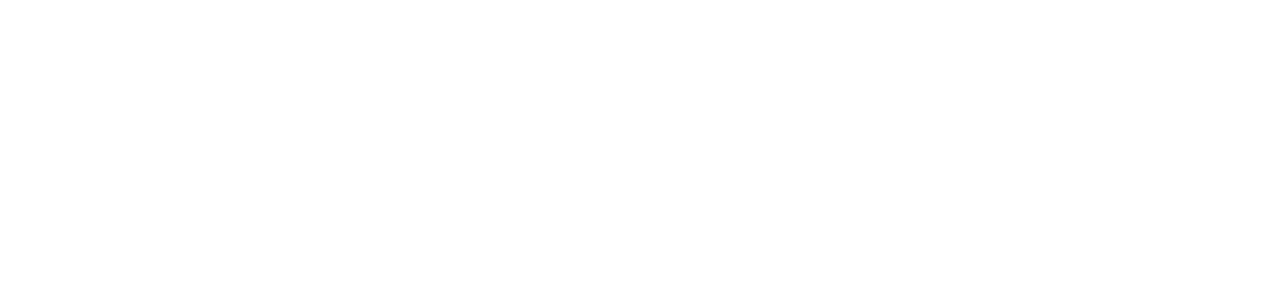
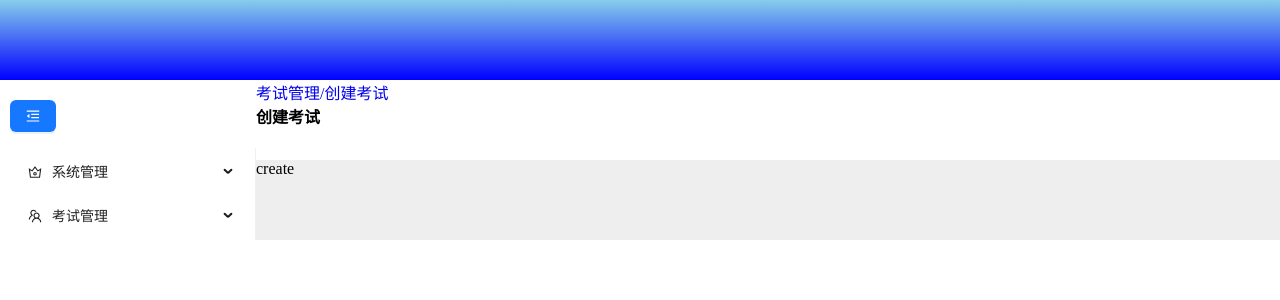
Before and after one commit to cristy88/edusystem, a React (Vite) app: page /examination/create in a window 1280 px wide. Before the commit this address had no page. Shown: the top 300 px of the page. Built offline with nearby package versions, Linux system fonts and the light colour scheme.

Commit message:
考试管理路由配置

```diff
--- a/src/api/index.js
+++ b/src/api/index.js
@@ -105,3 +105,41 @@
 export const getLeftMeauApi = () => {
   return axios.get('/user/menulist')
 }
+
+// 创建考试
+export const examinationApi = ({studentname, classify, examId, group, examiner, startTime, endTime}) => {
+  return axios.post('/examination/create', {
+    studentname,
+    classify,
+    examId,
+    group,
+    examiner,
+    startTime,
+    endTime
+  })
+}
+
+// 查询考试列表
+export const getExaninationListApi = () => {
+  return axios.get('/examination/list?page=1&pagesize=2', {
+    header: 'authorization: eyJhbGciOiJIUzI1NiIsInR5cCI6IkpXVCJ9.eyJpZCI6IjY0Mzc3NGE3M2JmYzFkZGE1ZDhiZGZjMiIsImlhdCI6MTY4MTM1Nzc4OH0.UNcnEu_Y8F-1XCBUOA-j5VkynKe5uh6Vmum_51EbsxU'
+  })
+}
+
+// 编辑考试
+export const examinationUpdateApi = ({id, name}) => {
+  return axios.post('/examination/update', {
+    id,
+    name
+  })
+}
+
+// 删除考试
+export const examinationRemoveApi = ({id}) => {
+  return axios.post('/examination/remove', {id})
+}
+
+// 查询考试详情
+export const getExaminationDetailApi = (id) => {
+  return axios.get(`/examination/detail?id=${id}`)
+}
--- a/src/components/homeLeft.jsx
+++ b/src/components/homeLeft.jsx
@@ -28,7 +28,7 @@
   {
     "key": "64420914551cb461cc30100e",
     "label": "考试管理",
-    "path": "/exam",
+    "path": "/examination",
     "disabled": false,
     "__v": 0,
     "icon": <TeamOutlined />,
@@ -37,7 +37,7 @@
         "key": "6444f64612792c3fb9a2cbff",
         "label": "创建考试",
         "pid": "64420914551cb461cc30100e",
-        "path": "/exam/create",
+        "path": "/examination/create",
         "disabled": false,
         "__v": 0,
       },
@@ -45,7 +45,15 @@
         "key": "6444fa7181938efd2855dfeb",
         "label": "考试列表",
         "pid": "64420914551cb461cc30100e",
-        "path": "/exam/create",
+        "path": "/examination/list",
+        "disabled": false,
+        "__v": 0,
+      },
+      {
+        "key": "3e56drygkvhif",
+        "label": "查询考试详情",
+        "pid": "64420914551cb461cc30100e",
+        "path": "/examination/detail",
         "disabled": false,
         "__v": 0,
       }
--- a/src/pages/home/Home.jsx
+++ b/src/pages/home/Home.jsx
@@ -1,6 +1,7 @@
-import React from 'react'
+import React, {useEffect} from 'react'
 import style from './Home.module.scss'
 import HomeLeft from '../../components/homeLeft'
+import { Outlet } from 'react-router-dom'
 
 const Home = () => {
   return (
@@ -11,7 +12,7 @@
           <HomeLeft />
         </div>
         <div className={style.rightCon}>
-
+          <Outlet />
         </div>
       </div>
     </div>
--- /dev/null
+++ b/src/pages/home/examination/Examination.jsx
@@ -0,0 +1,37 @@
+import React, { useCallback, useEffect, useState } from 'react'
+import { Outlet, NavLink } from 'react-router-dom'
+import style from './examination.module.scss'
+import { useLocation } from 'react-router-dom'
+
+const Examination = () => {
+  const [nav, setNav] = useState('')
+  const loaction = useLocation()
+
+  useEffect(() => {
+    navChange()
+  }, [loaction.pathname])
+
+  const navChange = () => {
+    if(loaction.pathname === '/examination/create') {
+      setNav('创建考试')
+    } else if(loaction.pathname === '/examination/list') {
+      setNav('查询考试列表')
+    } else if(loaction.pathname === '/examination/detail') {
+      setNav('查询考试详情')
+    }
+  }
+
+  return (
+    <div className={style.examination}>
+      <header>
+        <div onChange={navChange}><NavLink to='/examination'>考试管理/{nav}</NavLink></div>
+        <h4>{nav}</h4>
+      </header>
+      <main>
+        <Outlet></Outlet>
+      </main>
+    </div>
+  )
+}
+
+export default Examination
--- /dev/null
+++ b/src/pages/home/examination/create/Create.jsx
@@ -0,0 +1,14 @@
+import React, { useEffect } from 'react'
+import { getExaninationListApi } from '../../../../api'
+import style from './create.module.scss'
+
+const Create = () => {
+
+  return (
+    <div className={style.create}>
+      create
+    </div>
+  )
+}
+
+export default Create
--- /dev/null
+++ b/src/pages/home/examination/create/create.module.scss
@@ -0,0 +1,13 @@
+.create{
+  width: 100%;
+  height: 100%;
+  display: flex;
+  flex-direction: column;
+  header{
+    height: 80px;
+  }
+  main{
+    flex: 1;
+    background: #eeeeee;
+  }
+}
--- /dev/null
+++ b/src/pages/home/examination/detail/Detail.jsx
@@ -0,0 +1,9 @@
+import React from 'react'
+
+const Detail = () => {
+  return (
+    <div>Detail</div>
+  )
+}
+
+export default Detail
--- /dev/null
+++ b/src/pages/home/examination/examination.module.scss
@@ -0,0 +1,13 @@
+.examination{
+  width: 100%;
+  height: 100%;
+  display: flex;
+  flex-direction: column;
+  header{
+    height: 80px;
+  }
+  main{
+    flex: 1;
+    background: #eeeeee;
+  }
+}
--- /dev/null
+++ b/src/pages/home/examination/list/List.jsx
@@ -0,0 +1,31 @@
+import React, { useEffect, useState } from 'react'
+import { getExaninationListApi } from '../../../../api'
+
+const List = () => {
+  const [list, setList] = useState([])
+  const getExamination = async () => {
+    const res = await getExaninationListApi()
+    if(res.status === 200) {
+      setList(res.data.data.list)
+    }
+  }
+  useEffect(() => {
+    getExamination()
+  }, [])
+
+  console.log(list)
+  return (
+    <div>
+      {list.map(item =>
+        <div key={item._id}>
+          {item.group}
+          {item.name}
+          {item.examiner}
+          {item.classify}
+        </div>
+      )}
+    </div>
+  )
+}
+
+export default List
--- a/src/router/index.jsx
+++ b/src/router/index.jsx
@@ -1,10 +1,41 @@
 import Home from "../pages/home/Home"
 import Login from "../pages/login/Login"
+import Examination from "../pages/home/examination/Examination"
+import { Navigate } from "react-router-dom"
+import { lazy, Suspense } from "react"
+
+const ExaminationCreate = lazy(() => import(/* webpackChunkName: "examination" */ '../pages/home/examination/create/Create'))
+const ExaminationList = lazy(() => import(/* webpackChunkName: "examinationList" */ '../pages/home/examination/list/List'))
+const ExaminationDetail = lazy(() => import(/* webpackChunkName: "examinationDetail" */ '../pages/home/examination/detail/Detail'))
 
 export const routes = [
   {
     path: '/',
-    element: <Home></Home>
+    element: <Home></Home>,
+    children: [
+      {
+        path: '/examination',
+        element: <Examination></Examination>,
+        children: [
+          {
+            path: '/examination',
+            element: <Navigate to='/examination/create'></Navigate>
+          },
+          {
+            path: '/examination/create',
+            element: <Suspense fallback={<div>加载中...</div>}><ExaminationCreate></ExaminationCreate></Suspense>
+          },
+          {
+            path: '/examination/list',
+            element: <Suspense fallback={<div>加载中...</div>}><ExaminationList></ExaminationList></Suspense>
+          },
+          {
+            path: '/examination/detail',
+            element: <Suspense fallback={<div>加载中...</div>}><ExaminationDetail></ExaminationDetail></Suspense>
+          }
+        ]
+      }
+    ]
   },
   {
     path: '/login',
```
